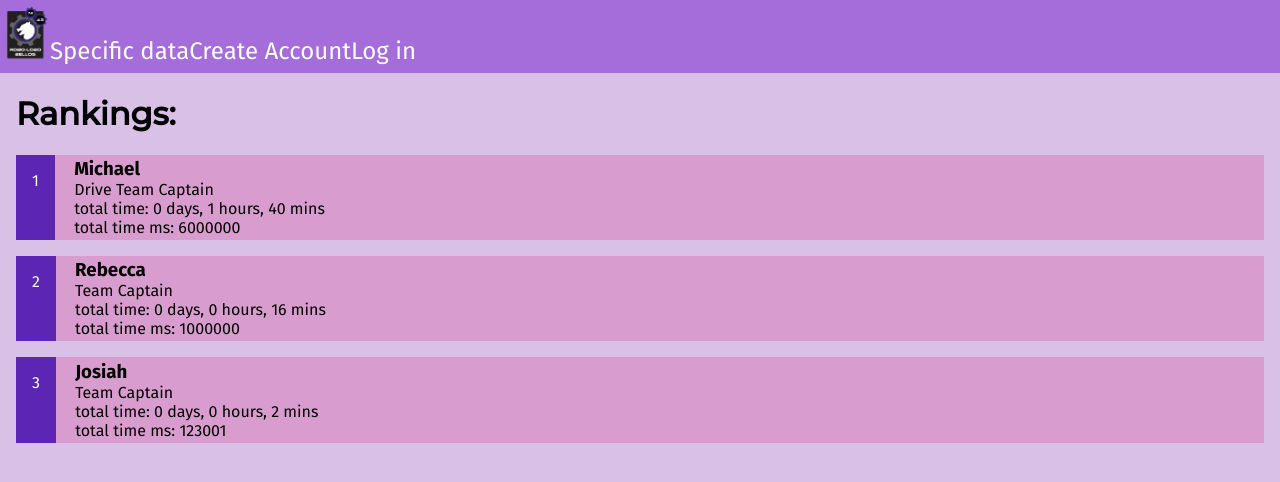
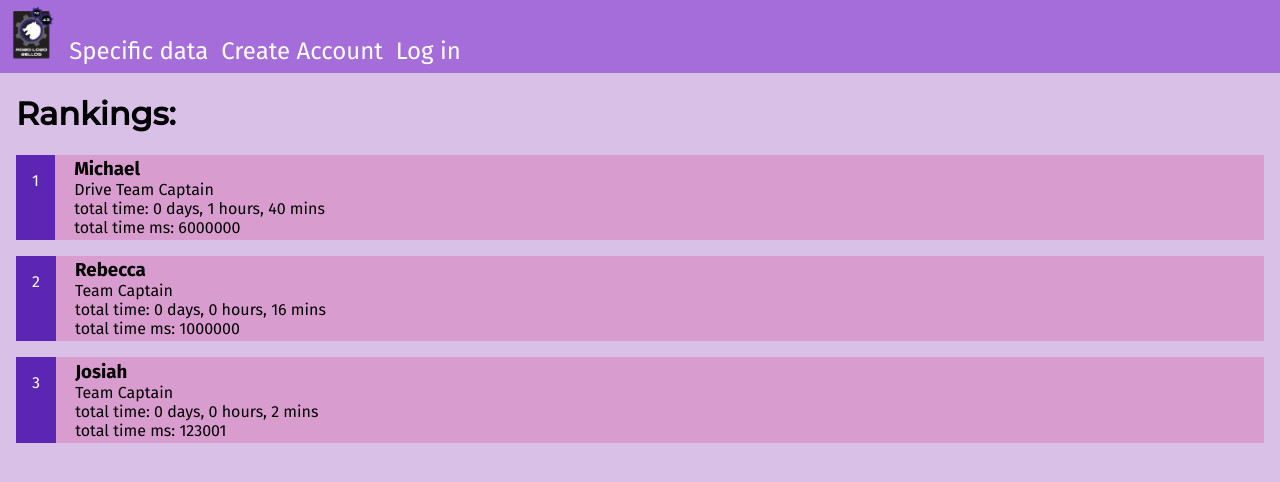
Before and after one commit to lobobellos/time-tracker, a Vue app: page / in a window 1280 px wide. Shown: the top 482 px of the page. Built offline with nearby package versions, Linux system fonts and the light colour scheme.

Commit message:
spread out the H1s

```diff
--- a/src/components/Top.vue
+++ b/src/components/Top.vue
@@ -1,5 +1,5 @@
 <template>
-  <div class="container" v-if="width > 600">
+  <div class="containerSpread" v-if="width > 600">
     <router-link to="/">
       <img src="../assets/teamLogo.png" alt="team logo" id="logo">
     </router-link>
@@ -62,10 +62,15 @@ export default {
 </script>
 
 <style scoped>
-.container {
+.containerSpread , .container {
   display: flex;
   flex-direction: row;
   background-color: rgb(165, 109, 218);
+}
+
+.containerSpread a {
+  margin-left:0.4rem;
+  margin-right:0.4rem;
 }
 
 .dropdown {
```
